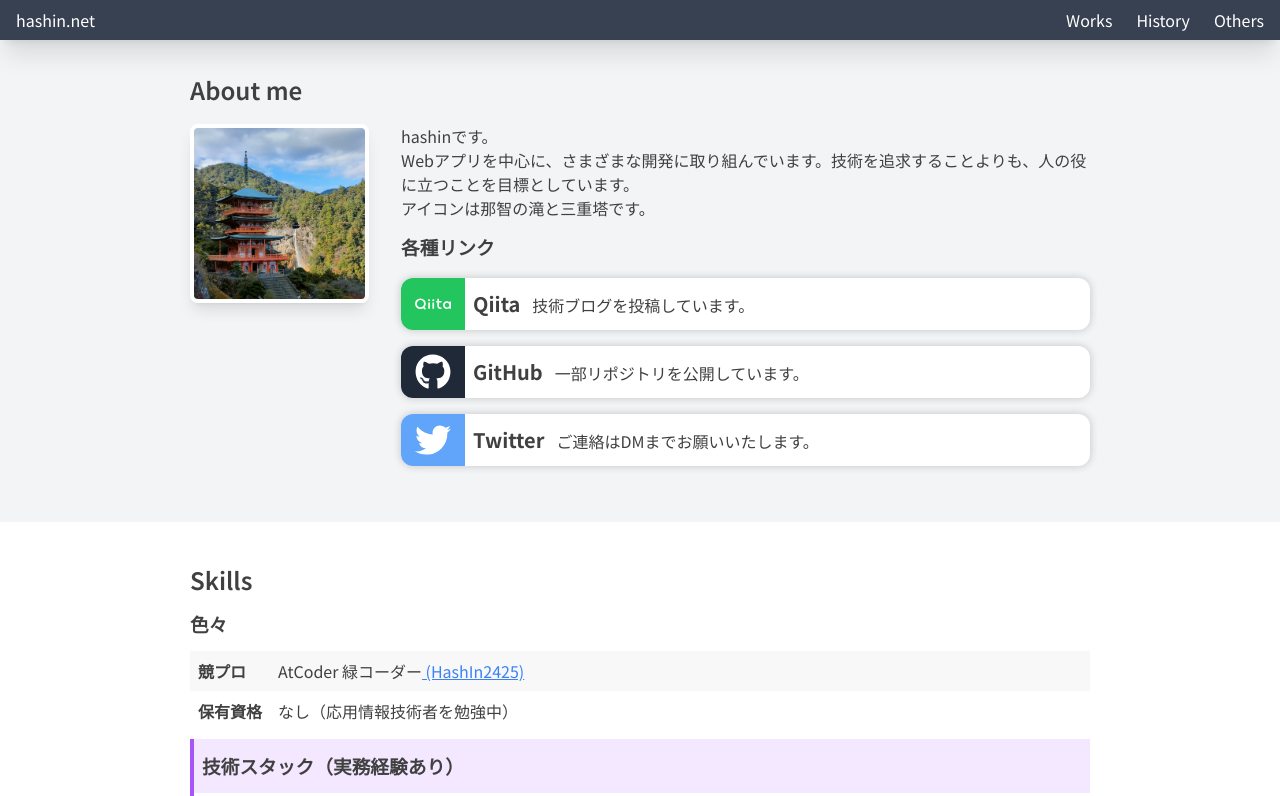
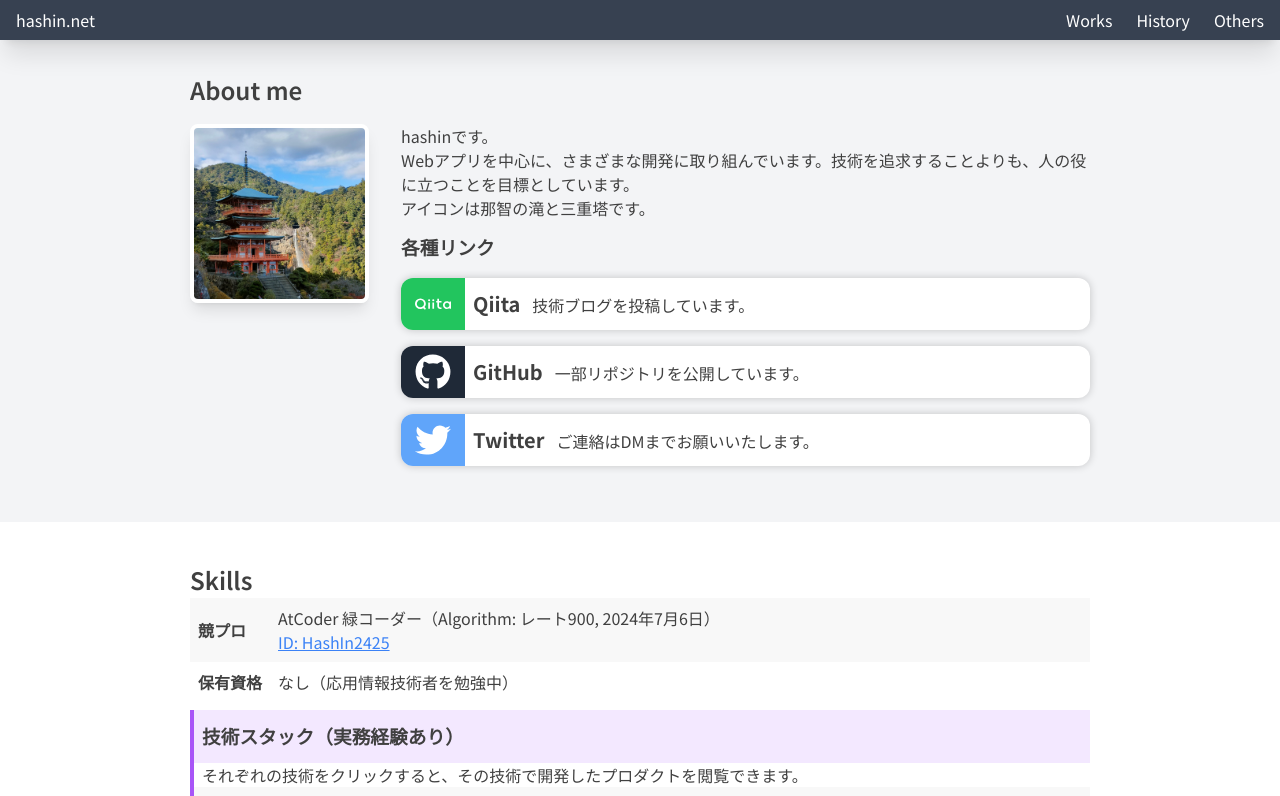
Before and after one commit to hashin2425/hashin2425.github.io, a Next.js app: page / in a window 1280 px wide. Shown: the top 796 px of the page. Built offline with nearby package versions, Linux system fonts and the light colour scheme.

Commit message:
fix: 情報を詳細に記載する

```diff
--- a/src/app/page.tsx
+++ b/src/app/page.tsx
@@ -25,16 +25,17 @@ export default function Home() {
       </SectionComponent>
 
       <SectionComponent h2text="Skills">
-        <h3>色々</h3>
         <table className="responsive-table">
           <tbody>
             <tr>
               <th>競プロ</th>
               <td>
-                AtCoder 緑コーダー
-                <Link href={"https://atcoder.jp/users/HashIn2425"}>
-                  <span className="text-blue-500 underline"> (HashIn2425)</span>
-                </Link>
+                <p>AtCoder 緑コーダー（Algorithm: レート900, 2024年7月6日）</p>
+                <p>
+                  <Link href={"https://atcoder.jp/users/HashIn2425"}>
+                    <span className="text-blue-500 underline">ID: HashIn2425</span>
+                  </Link>
+                </p>
               </td>
             </tr>
             <tr>
```
